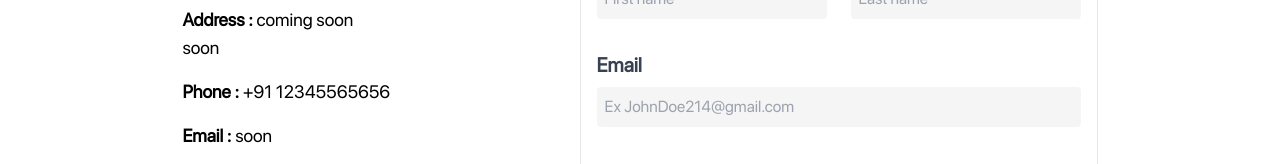
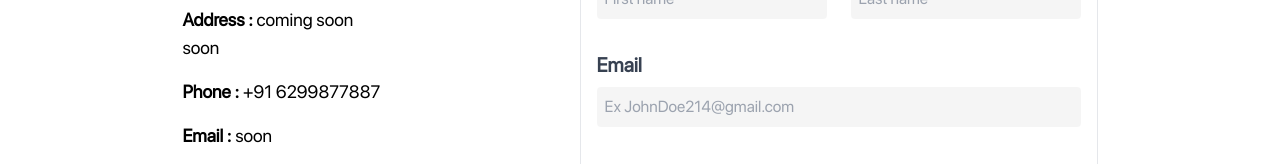
Before and after one commit to noorshanu/loanapp-website, a React (Create React App) app: page /contact-us in a window 1280 px wide. Shown: the part 418-582 px from the top of the page. Built offline with nearby package versions, Linux system fonts and the light colour scheme.

Commit message:
Update ContactUs.jsx

```diff
--- a/src/Pages/ContactUs.jsx
+++ b/src/Pages/ContactUs.jsx
@@ -30,7 +30,7 @@ function ContactUs() {
               <strong>Address : </strong>  coming soon <br />soon
             </h2>
 
-            <p className=" text-lg py-2"> <strong>Phone : </strong>  +91 12345565656</p>
+            <p className=" text-lg py-2"> <strong>Phone : </strong>  +91 6299877887</p>
             <p className=" text-lg py-2"><strong>Email :</strong> soon</p>
 
             <div className=" flex items-center gap-4 py-4">
```
